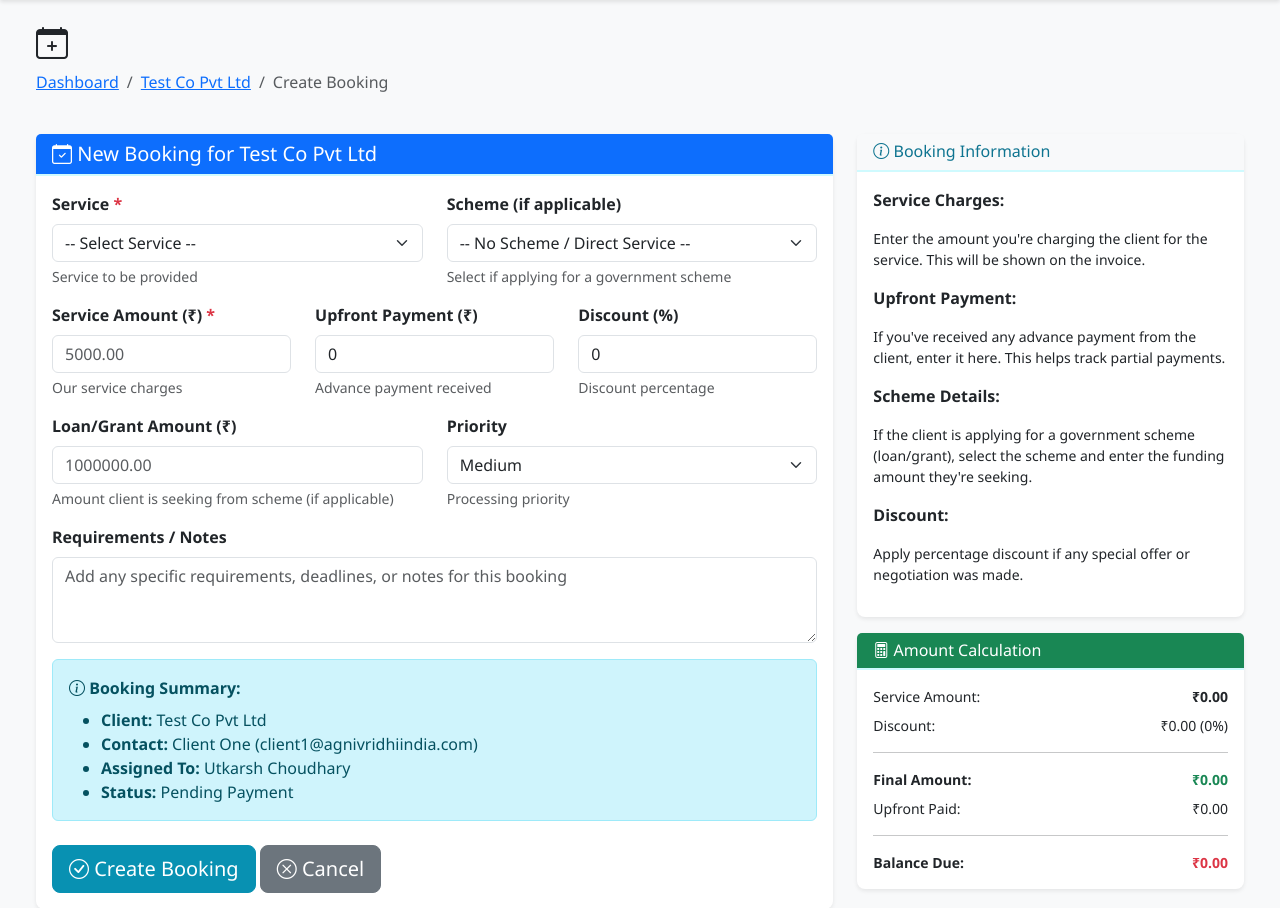
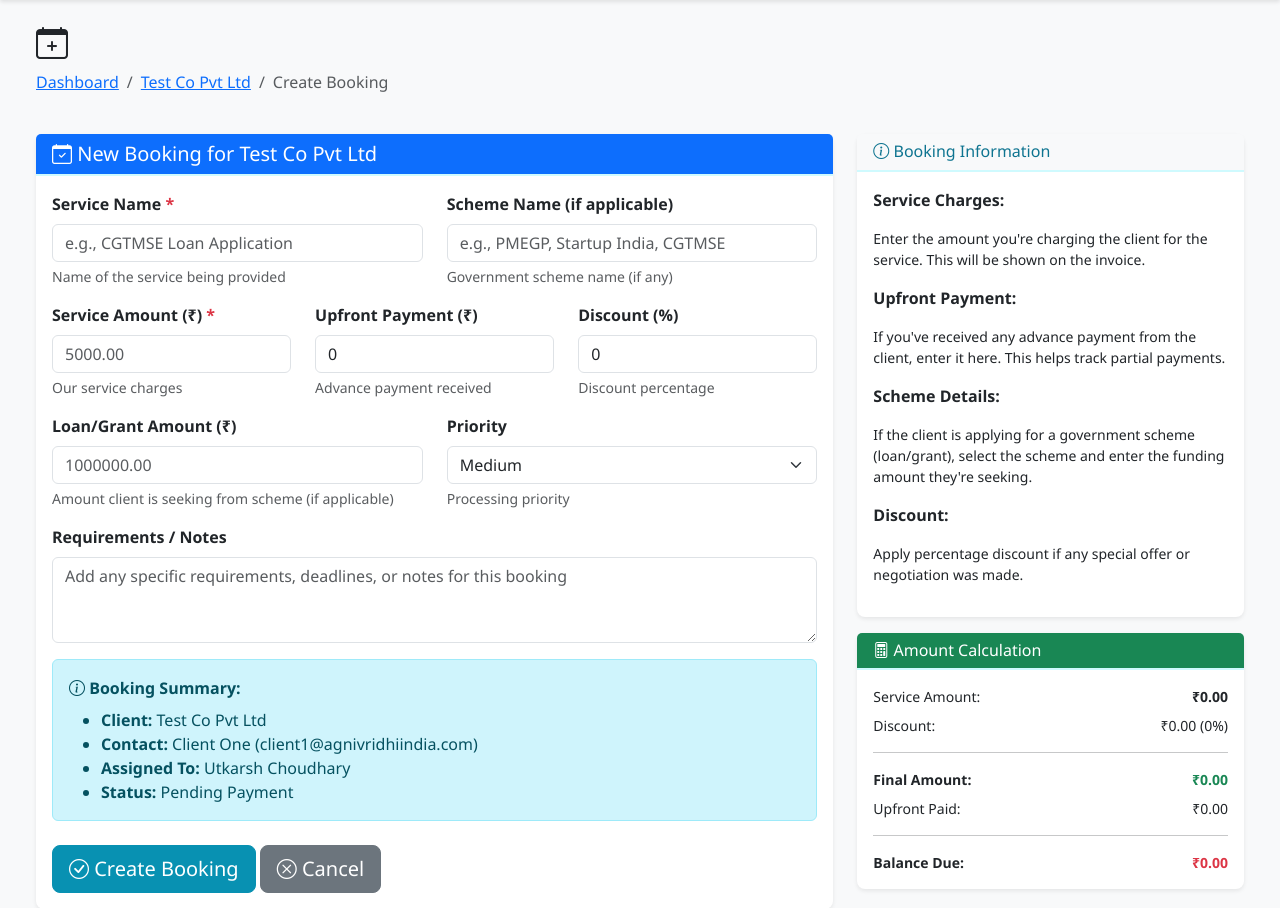
Before and after one commit to Utkarsh1506/crm-agnivridhi, a Django app: template templates/bookings/create_booking_for_client.html in a window 1280 px wide. Shown: the part 56-964 px from the top of the page. Run offline with Django 5.2, Linux system fonts and the light colour scheme; the template is opened without the code that fills it: values that come from a table or form of the project are taken from there, others are empty; data comes from the database, SQL or seed files in the repository; parts of the project's set-up code (start-up, migrations or seed data) failed here and were passed over.

Commit message:
Change booking form: Replace dropdowns with text inputs
- Service field: Changed from dropdown to text input
- Scheme field: Changed from dropdown to text input
- Users can now manually enter service and scheme names
- View creates service dynamically if it doesn't exist
- Removed dropdown auto-fill JavaScript
- Simplified form for faster data entry

```diff
--- a/templates/bookings/create_booking_for_client.html
+++ b/templates/bookings/create_booking_for_client.html
@@ -30,43 +30,21 @@
 
                         <div class="row">
                             <div class="col-md-6 mb-3">
-                                <label for="service_id" class="form-label fw-bold">
-                                    Service <span class="text-danger">*</span>
+                                <label for="service_name" class="form-label fw-bold">
+                                    Service Name <span class="text-danger">*</span>
                                 </label>
-                                <select name="service_id" id="service_id" class="form-select" required>
-                                    <option value="">-- Select Service --</option>
-                                    {% regroup services by category as service_groups %}
-                                    {% for group in service_groups %}
-                                        <optgroup label="{{ group.grouper }}">
-                                            {% for service in group.list %}
-                                                <option value="{{ service.id }}" data-price="{{ service.price }}">
-                                                    {{ service.name }} - ₹{{ service.price }}
-                                                </option>
-                                            {% endfor %}
-                                        </optgroup>
-                                    {% endfor %}
-                                </select>
-                                <div class="form-text">Service to be provided</div>
+                                <input type="text" name="service_name" id="service_name" class="form-control"
+                                       placeholder="e.g., CGTMSE Loan Application" required>
+                                <div class="form-text">Name of the service being provided</div>
                             </div>
 
                             <div class="col-md-6 mb-3">
-                                <label for="scheme_id" class="form-label fw-bold">
-                                    Scheme (if applicable)
+                                <label for="scheme_name" class="form-label fw-bold">
+                                    Scheme Name (if applicable)
                                 </label>
-                                <select name="scheme_id" id="scheme_id" class="form-select">
-                                    <option value="">-- No Scheme / Direct Service --</option>
-                                    {% regroup schemes by category as scheme_groups %}
-                                    {% for group in scheme_groups %}
-                                        <optgroup label="{{ group.grouper }}">
-                                            {% for scheme in group.list %}
-                                                <option value="{{ scheme.id }}">
-                                                    {{ scheme.name }}
-                                                </option>
-                                            {% endfor %}
-                                        </optgroup>
-                                    {% endfor %}
-                                </select>
-                                <div class="form-text">Select if applying for a government scheme</div>
+                                <input type="text" name="scheme_name" id="scheme_name" class="form-control"
+                                       placeholder="e.g., PMEGP, Startup India, CGTMSE">
+                                <div class="form-text">Government scheme name (if any)</div>
                             </div>
                         </div>
 
@@ -227,16 +205,6 @@ function calculateAmounts() {
     document.getElementById('display-balance').textContent = '₹' + balance.toFixed(2);
 }
 
-// Auto-fill amount from service selection
-document.getElementById('service_id').addEventListener('change', function() {
-    const selectedOption = this.options[this.selectedIndex];
-    const price = selectedOption.getAttribute('data-price');
-    if (price) {
-        document.getElementById('amount').value = price;
-        calculateAmounts();
-    }
-});
-
 // Recalculate on input change
 document.getElementById('amount').addEventListener('input', calculateAmounts);
 document.getElementById('discount').addEventListener('input', calculateAmounts);
```
Also changed, not shown: bookings/views.py (+21 -17 lines).
